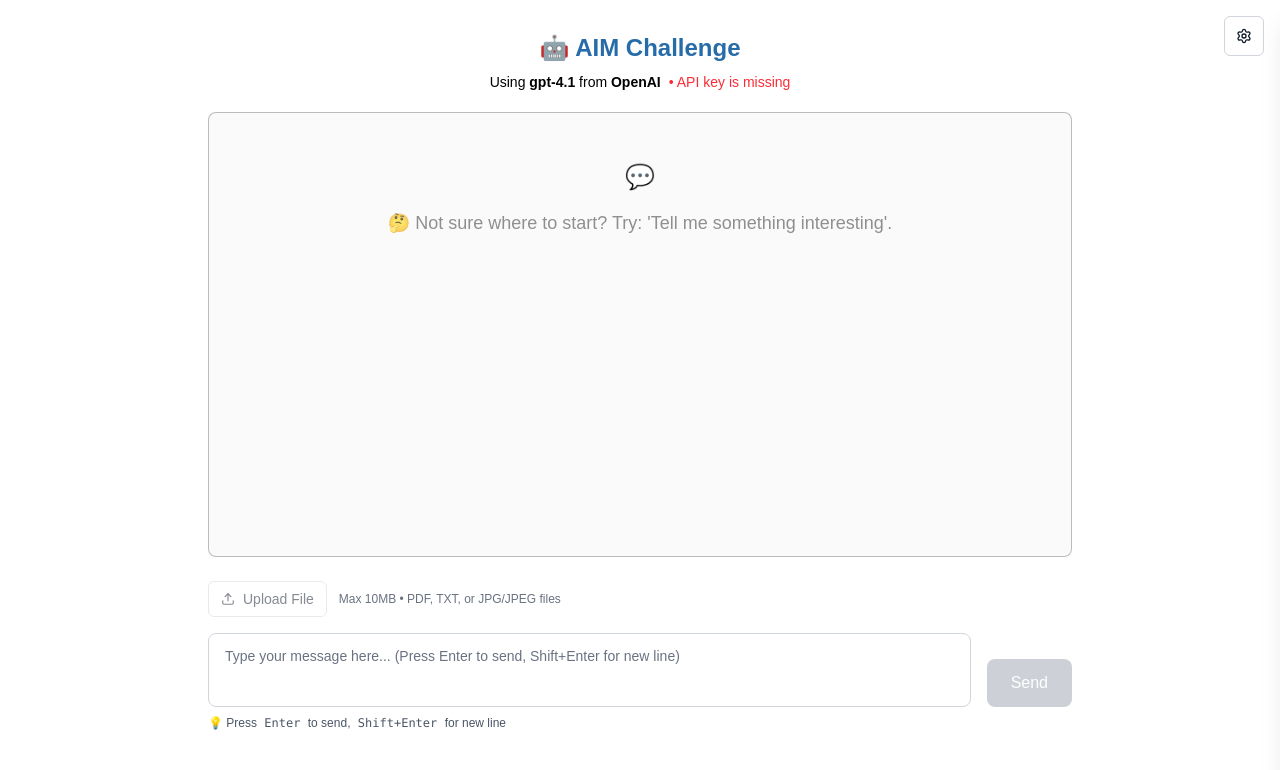
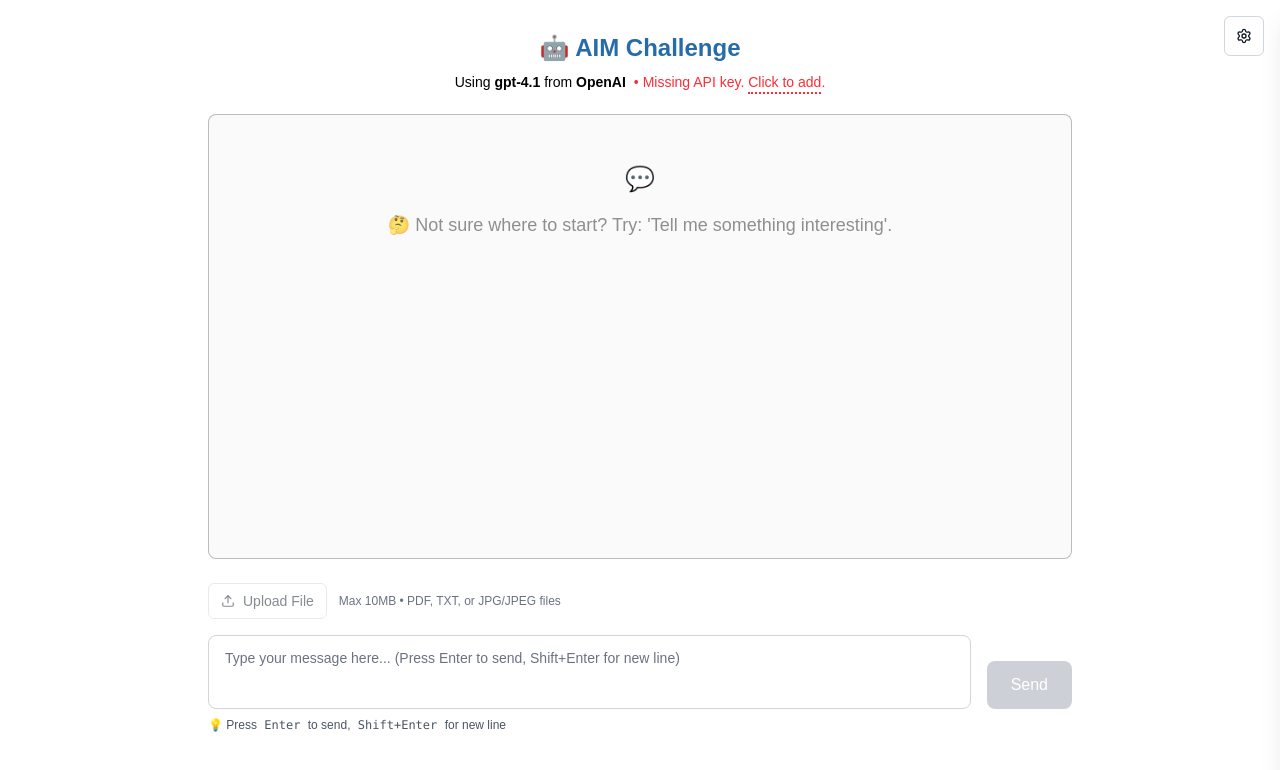
Before and after one commit to brlrb/The-AI-Engineer-Challenge-BM, a Next.js app in the folder frontend/: page / in a window 1280 px wide. Shown: the top 770 px of the page. Built offline with nearby package versions, Linux system fonts and the light colour scheme.

Commit message:
updated missing API key. ability to add API key on click.

```diff
--- a/frontend/src/app/page.tsx
+++ b/frontend/src/app/page.tsx
@@ -387,7 +387,7 @@ export default function Home() {
       <div className="absolute top-4 right-4 z-10">
         <Sheet>
           <SheetTrigger asChild>
-            <Button variant="outline" size="icon">
+            <Button variant="outline" size="icon" data-settings-trigger>
               <Settings className="h-4 w-4" />
               <span className="sr-only">Open settings</span>
             </Button>
@@ -558,7 +558,16 @@ export default function Home() {
           <p className="text-black text-sm">
             Using <span className="font-semibold text-black">{model}</span> from <span className="font-semibold text-black">{getProviderDisplayName()}</span>
             {!apiKey.trim() && (
-              <span className="text-red-500 text-sm ml-2">• API key is missing</span>
+              <span className="text-red-500 text-sm ml-2">• Missing API key. <button
+                onClick={() => {
+                  // Trigger the settings sheet to open
+                  const settingsButton = document.querySelector('[data-settings-trigger]') as HTMLButtonElement;
+                  settingsButton?.click();
+                }}
+                className="hover:text-red-700 cursor-pointer transition-colors border-b-2 border-dotted border-red-500 hover:border-red-700"
+              >
+                Click to add
+              </button>.</span>
             )}
           </p>
         </div>
```
